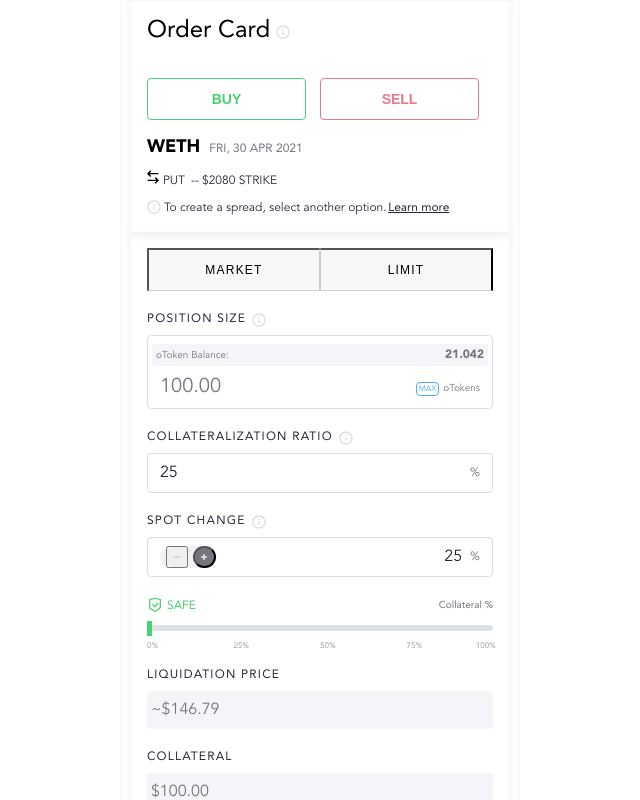
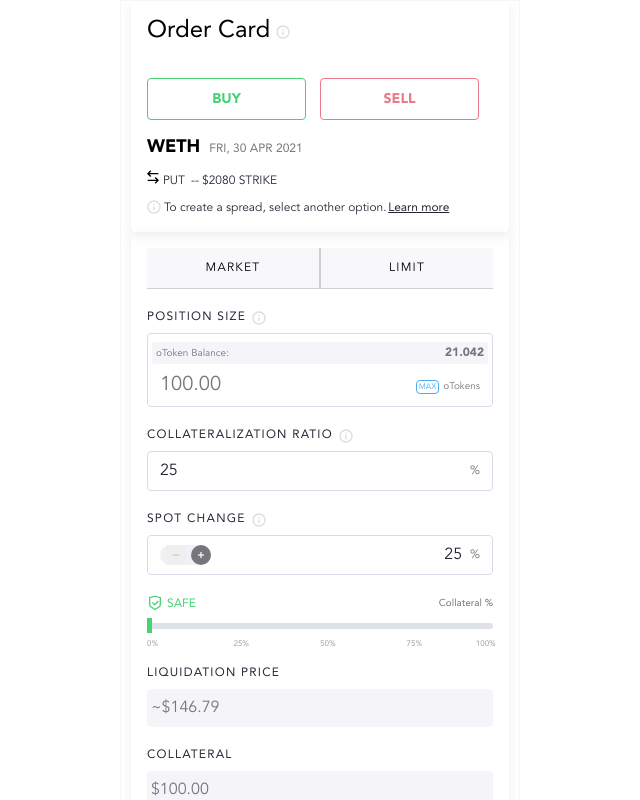
Before and after one commit to EstherSeyi/market-sell-flow, a Next.js app: page / in a window 1280 px wide. Shown: the top 800 px of the page, without its empty margins (320-960 px from the left). Built offline with nearby package versions, Linux system fonts and the light colour scheme.

Commit message:
updates global styles

```diff
--- a/styles/globalStyles.ts
+++ b/styles/globalStyles.ts
@@ -11,10 +11,54 @@ const GlobalStyle = createGlobalStyle`
     padding: 0;
     font-family: Avenir;
   }
+  ul {
+list-style-type: none;}
+
   .flex-justify-between{
     display:flex;
     justify-content:space-between;
   }
+
+button,
+input{
+  font-family: inherit;
+  font-size: 100%;
+  line-height: 1.15;
+  margin: 0;
+}
+
+button,
+input {
+  overflow: visible;
+}
+
+button
+ {
+  text-transform: none;
+  border-style: none;
+  cursor: pointer;
+}
+
+button,
+[type="button"],
+[type="reset"],
+[type="submit"] {
+  -webkit-appearance: button;
+}
+button::-moz-focus-inner,
+[type="button"]::-moz-focus-inner,
+[type="reset"]::-moz-focus-inner,
+[type="submit"]::-moz-focus-inner {
+  border-style: none;
+  padding: 0;
+}
+
+button:-moz-focusring,
+[type="button"]:-moz-focusring,
+[type="reset"]:-moz-focusring,
+[type="submit"]:-moz-focusring {
+  outline: 1px dotted ButtonText;
+}
 `;
 
 export default GlobalStyle;
```
